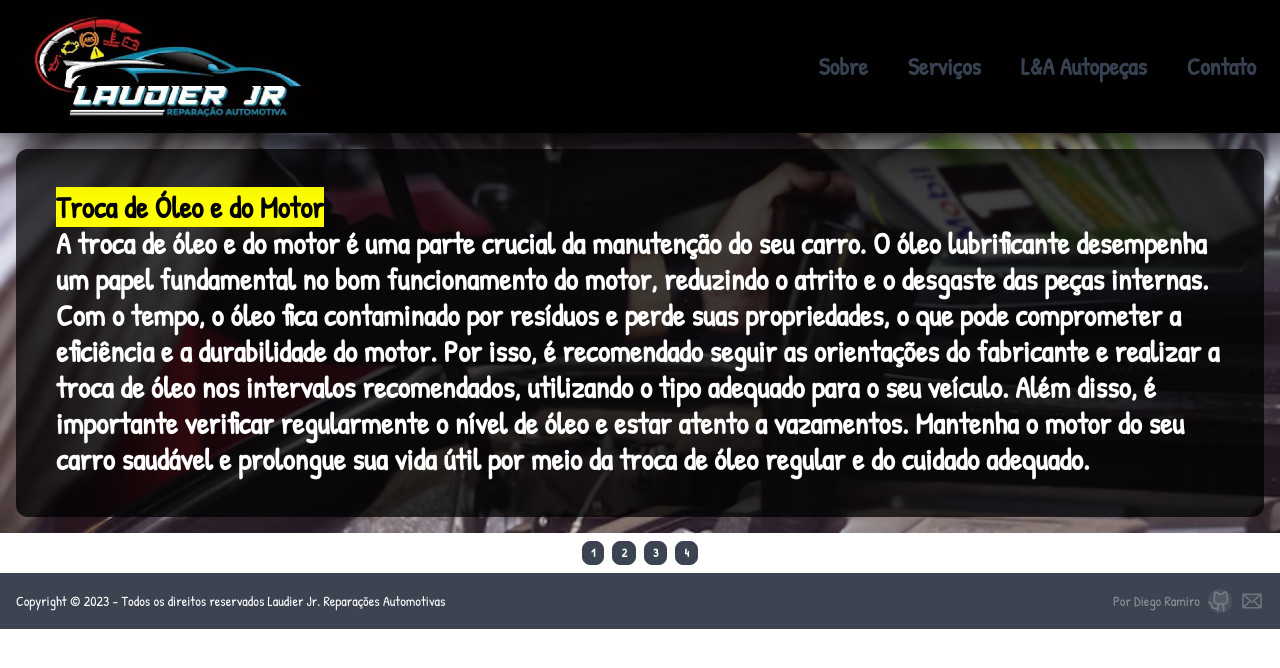
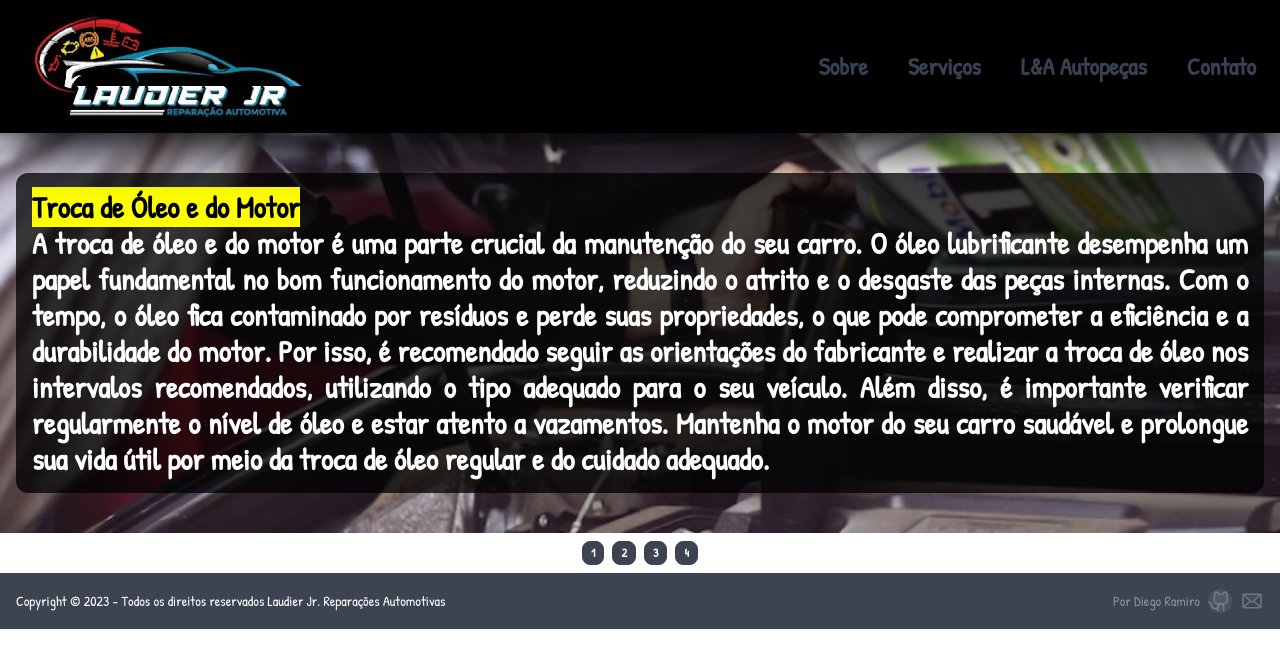
Before and after one commit to Diego-Girao/laudier-oficina, a React (Vite) app: page /repair in a window 1280 px wide. Shown: the top 668 px of the page. Built offline with nearby package versions, Linux system fonts and the light colour scheme.

Commit message:
Style justify text general and change lg padding

```diff
--- a/src/routes/Repair/Repair.jsx
+++ b/src/routes/Repair/Repair.jsx
@@ -9,7 +9,7 @@ export default function Repair() {
 			<div className="carousel w-full">
 				<div id="item1" className="carousel-item w-full items-center">
 					<img src={thumb1} className="w-full relative" />
-					<p className="text-white text-base font-bold absolute bg-black bg-opacity-75 mx-4 rounded-xl md:text-lg lg:text-3xl lg:p-10">
+					<p className="text-white text-base font-bold absolute bg-black bg-opacity-75 text-justify mx-4 rounded-xl md:text-lg lg:p-4 lg:text-3xl">
 						<mark>Troca de Óleo e do Motor</mark>
 						<br />A troca de óleo e do motor é uma parte crucial da manutenção
 						do seu carro. O óleo lubrificante desempenha um papel fundamental no
```
